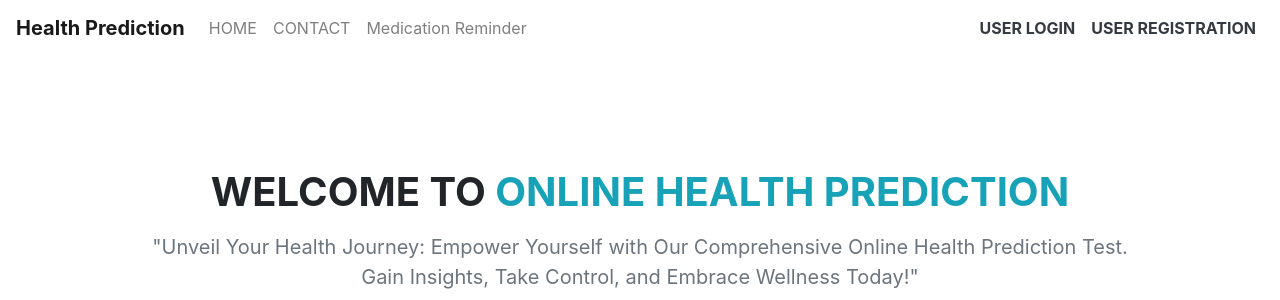
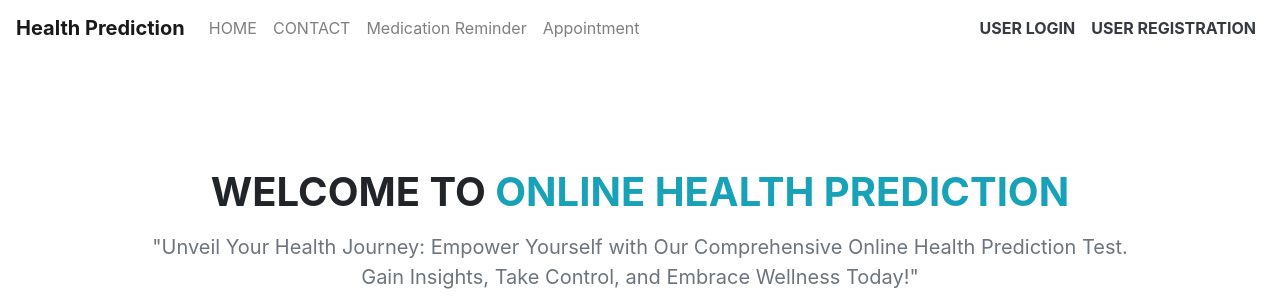
Before and after one commit to HoangPhan007/web-disease-prediction, a Django app: page / in a window 1280 px wide. Shown: the top 300 px of the page. Run offline with Django 5.2, Linux system fonts and the light colour scheme; parts of the project's set-up code (start-up, migrations or seed data) failed here and were passed over; some libraries are stand-ins or nearby versions.

Commit message:
cmt cac buoc lam

```diff
--- a/home/forms.py
+++ b/home/forms.py
@@ -99,17 +99,19 @@ from django import forms
 from .models import Doctor_1
 
 class AppointmentForm(forms.Form):
+    # Bước 5: Nhập các thông tin cá nhân cần thiết (full_name, email, phone).
     full_name = forms.CharField(label='Họ và tên', max_length=100)
     email = forms.EmailField(label='Email')
     phone = forms.CharField(label='Số điện thoại', max_length=15)
 
     # Dùng ModelChoiceField để lấy danh sách bác sĩ động
+    # Bước 3: Người dùng chọn bác sĩ (thể hiện bằng trường doctor trong form).
     doctor = forms.ModelChoiceField(
         queryset=Doctor_1.objects.all(),
         label='Chọn bác sĩ',
         empty_label="-- Chọn bác sĩ --"
     )
-
+    # Bước 4: Người dùng chọn ngày giờ khám (trường appointment_date và appointment_time).
     appointment_date = forms.DateField(
         label='Ngày hẹn',
         widget=forms.DateInput(attrs={'type': 'date'})
@@ -118,6 +120,7 @@ class AppointmentForm(forms.Form):
         label='Giờ hẹn',
         widget=forms.TimeInput(attrs={'type': 'time'})
     )
+    # Bước 6: Có thể nhập ghi chú bổ sung.
     notes = forms.CharField(
         label='Ghi chú',
         widget=forms.Textarea,
--- a/home/views.py
+++ b/home/views.py
@@ -326,12 +326,16 @@ def mark_as_completed(request, reminder_id):
 
 
 # Phát
-
-
 from django.shortcuts import render, redirect
 from .forms import AppointmentForm
 from django.contrib import messages
 
+# Xử lý đặt lịch khi người dùng gửi form lịch khám (POST)
+# Sequence từng bước
+# Bước 12: Người dùng xác nhận thông tin đặt lịch (gửi form)
+# Bước 13: Server nhận thông tin và lưu lịch hẹn vào database
+# Bước 15: Hệ thống xác nhận lưu thành công
+# Bước 18-19: Server trả trang xác nhận và thông báo thành công cho người dùng
 
 @login_required
 def appointment_scheduled(request):
@@ -355,6 +359,10 @@ def appointment_scheduled(request):
         form = AppointmentForm()
     return render(request, 'appointment_scheduled.html', {'form': form})
 
+
+# Hiển thị danh sách lịch khám của user đã đặt trước đó, sắp xếp mới nhất lên trên
+# Bước 19: Người dùng nhận thông báo lịch đã đặt
+# Hiển thị dữ liệu lịch sử (dữ liệu đã lưu trước đó)
 @login_required
 def appointment_history(request):
     appointments = Appointment_1.objects.filter(user=request.user).order_by('-created_at')
@@ -365,7 +373,11 @@ from django.http import JsonResponse
 from django.utils.dateparse import parse_date, parse_time
 from datetime import datetime
 from .models import Doctor_1, Appointment_1, DoctorSchedule
-
+# Xử lý yêu cầu lấy danh sách bác sĩ còn lịch trống theo ngày giờ được chọn.
+# Bước sequence tương ứng:
+# Bước 9-11: Người dùng chọn ngày giờ khám
+# Server kiểm tra lịch làm việc bác sĩ và lịch đã đặt (lọc bác sĩ trống)
+# Trả về danh sách bác sĩ còn trống
 def get_available_doctors(request):
     date_str = request.GET.get("date")
     time_str = request.GET.get("time")
@@ -374,15 +386,15 @@ def get_available_doctors(request):
         return JsonResponse({"error": "Missing date or time"}, status=400)
 
     try:
-        appointment_date = parse_date(date_str)  # Chuyển string sang date
-        appointment_time = parse_time(time_str)  # Chuyển string sang time
+        appointment_date = parse_date(date_str)
+        appointment_time = parse_time(time_str)
     except Exception:
         return JsonResponse({"error": "Invalid date or time format"}, status=400)
 
     if not appointment_date or not appointment_time:
         return JsonResponse({"error": "Invalid date or time"}, status=400)
 
-    # Lấy ngày trong tuần (0=Monday,...6=Sunday)
+    # Lấy ngày trong tuần (Thứ 2 đến chủ nhật)
     day_of_week = appointment_date.weekday()
 
     # Tìm bác sĩ có lịch làm việc phù hợp
--- a/templates/base.html
+++ b/templates/base.html
@@ -69,6 +69,9 @@
             </li>
             <li class="nav-item">
               <a class="nav-link" href="/add_reminder">Medication Reminder</a>
+            </li>
+            <li class="nav-item">
+              <a class="nav-link" href="/appointment_scheduled">Appointment</a>
             </li>
           </ul>
           <ul class="navbar-nav">
```
Also changed, not shown: home/models.py (+11 -2 lines).
